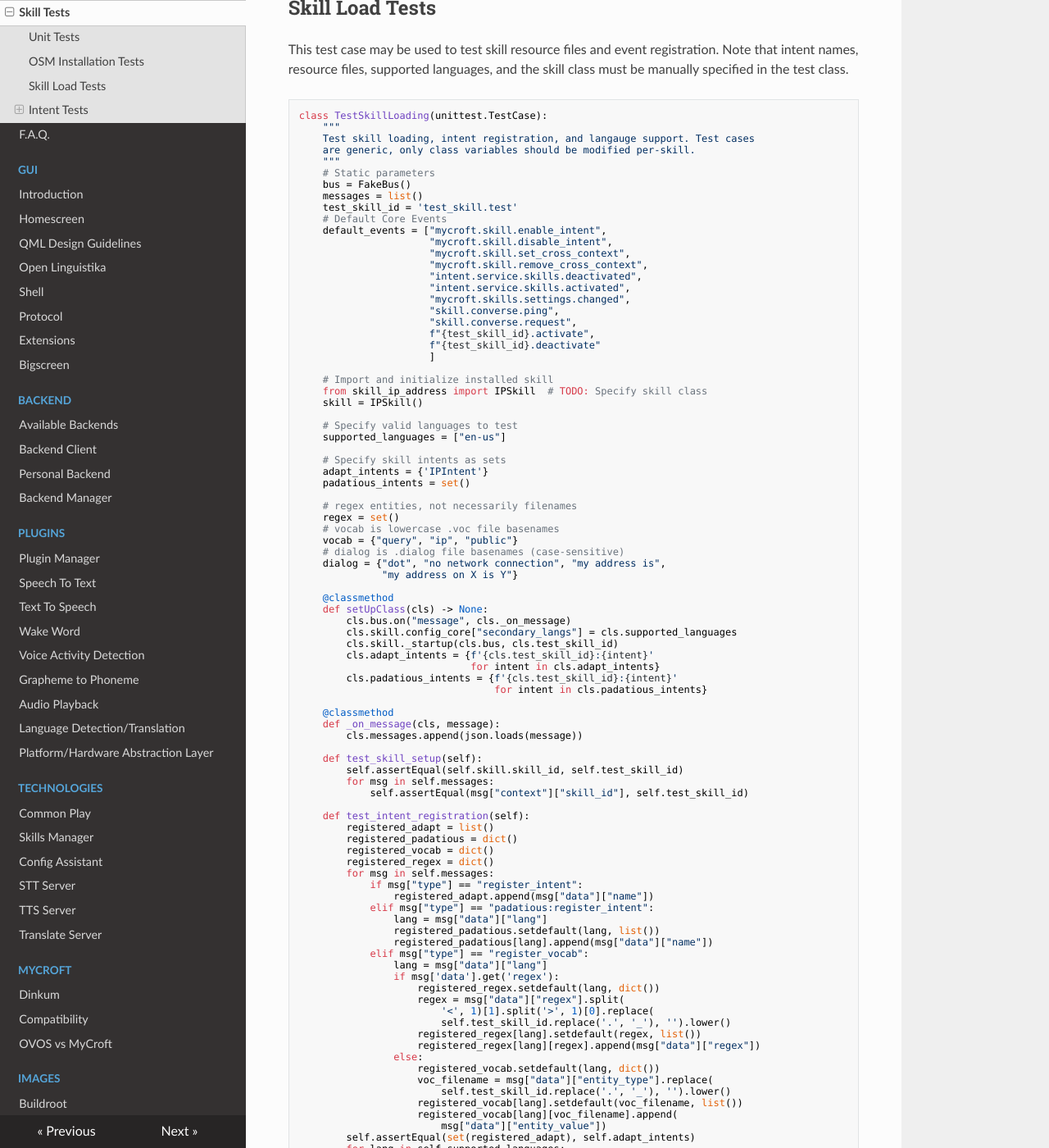
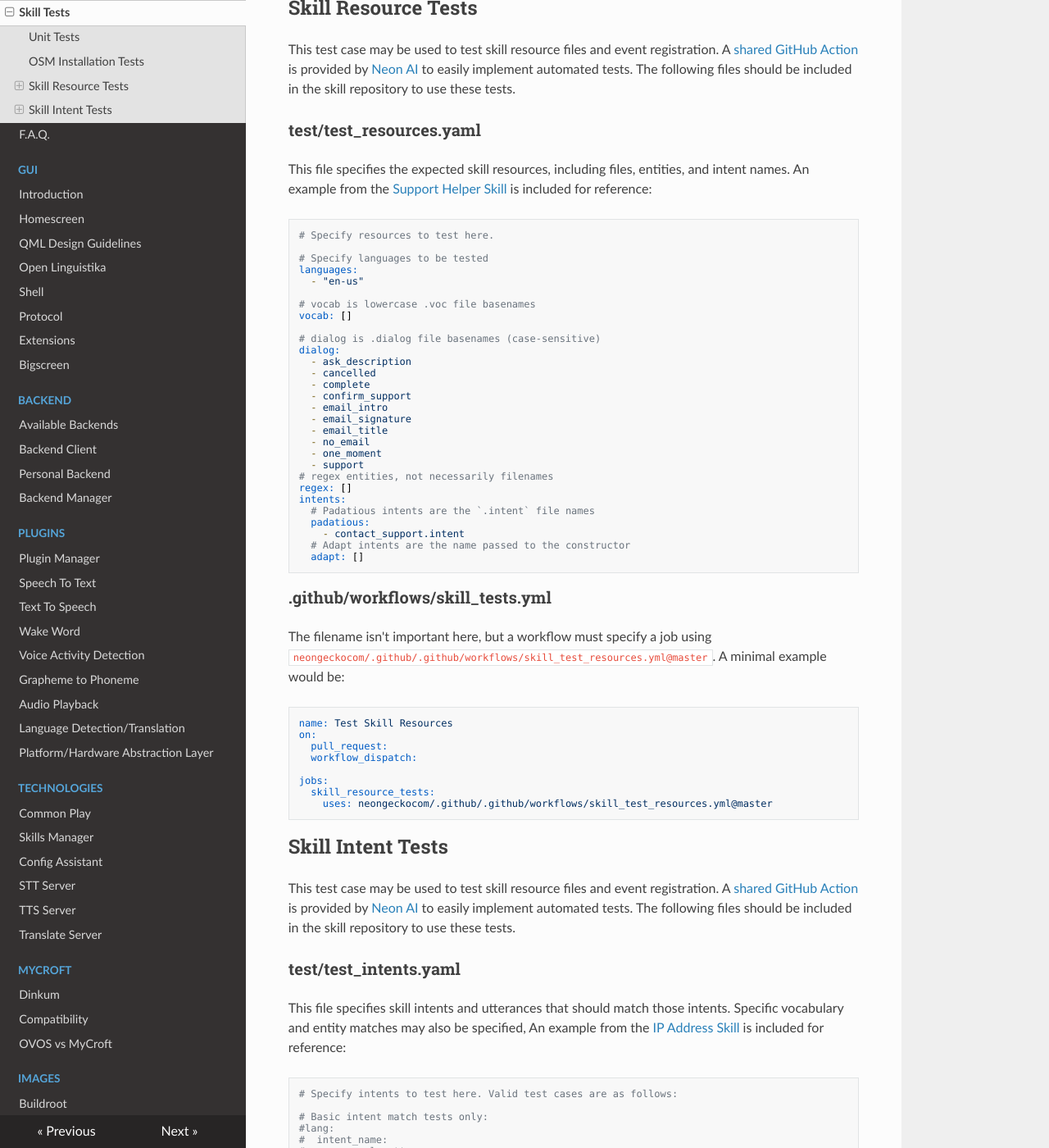
Before and after one commit to OpenVoiceOS/community-docs, an MkDocs documentation site: the page built from docs/skill_tests.md, in a window 1280 px wide and 1400 px high, scrolled down 971 px. Shown: the whole window at 82% size. Built offline with MkDocs 1.6.1, drawn with Linux system fonts in a browser that asks for light colours; nearby versions of some CDN libraries; some of the changed text lies outside the part shown.

Commit message:
Update docs to specify shared workflows

````diff
--- a/docs/skill_tests.md
+++ b/docs/skill_tests.md
@@ -43,197 +43,74 @@ class TestOSM(unittest.TestCase):
         self.assertEqual(updated, False)
 ```
 
-## Skill Load Tests
+## Skill Resource Tests
 This test case may be used to test skill resource files and event registration.
-Note that intent names, resource files, supported languages, and the skill class
-must be manually specified in the test class.
-```python
-class TestSkillLoading(unittest.TestCase):
-    """
-    Test skill loading, intent registration, and langauge support. Test cases
-    are generic, only class variables should be modified per-skill.
-    """
-    # Static parameters
-    bus = FakeBus()
-    messages = list()
-    test_skill_id = 'test_skill.test'
-    # Default Core Events
-    default_events = ["mycroft.skill.enable_intent",
-                      "mycroft.skill.disable_intent",
-                      "mycroft.skill.set_cross_context",
-                      "mycroft.skill.remove_cross_context",
-                      "intent.service.skills.deactivated",
-                      "intent.service.skills.activated",
-                      "mycroft.skills.settings.changed",
-                      "skill.converse.ping",
-                      "skill.converse.request",
-                      f"{test_skill_id}.activate",
-                      f"{test_skill_id}.deactivate"
-                      ]
+A [shared GitHub Action](https://github.com/NeonGeckoCom/.github/blob/master/.github/workflows/skill_test_resources.yml)
+is provided by [Neon AI](https://github.com/NeonGeckoCom) to easily implement automated tests. The following files should
+be included in the skill repository to use these tests.
 
-    # Import and initialize installed skill
-    from skill_ip_address import IPSkill  # TODO: Specify skill class
-    skill = IPSkill()
+### test/test_resources.yaml
+This file specifies the expected skill resources, including files, entities, and intent names. An example from the
+[Support Helper Skill](https://github.com/NeonGeckoCom/skill-support_helper/blob/dev/test/test_resources.yaml) is
+included for reference:
 
-    # Specify valid languages to test
-    supported_languages = ["en-us"]
+```yaml
+# Specify resources to test here.
 
-    # Specify skill intents as sets
-    adapt_intents = {'IPIntent'}
-    padatious_intents = set()
+# Specify languages to be tested
+languages:
+  - "en-us"
 
-    # regex entities, not necessarily filenames
-    regex = set()
-    # vocab is lowercase .voc file basenames
-    vocab = {"query", "ip", "public"}
-    # dialog is .dialog file basenames (case-sensitive)
-    dialog = {"dot", "no network connection", "my address is",
-              "my address on X is Y"}
+# vocab is lowercase .voc file basenames
+vocab: []
 
-    @classmethod
-    def setUpClass(cls) -> None:
-        cls.bus.on("message", cls._on_message)
-        cls.skill.config_core["secondary_langs"] = cls.supported_languages
-        cls.skill._startup(cls.bus, cls.test_skill_id)
-        cls.adapt_intents = {f'{cls.test_skill_id}:{intent}'
-                             for intent in cls.adapt_intents}
-        cls.padatious_intents = {f'{cls.test_skill_id}:{intent}'
-                                 for intent in cls.padatious_intents}
-
-    @classmethod
-    def _on_message(cls, message):
-        cls.messages.append(json.loads(message))
-
-    def test_skill_setup(self):
-        self.assertEqual(self.skill.skill_id, self.test_skill_id)
-        for msg in self.messages:
-            self.assertEqual(msg["context"]["skill_id"], self.test_skill_id)
-
-    def test_intent_registration(self):
-        registered_adapt = list()
-        registered_padatious = dict()
-        registered_vocab = dict()
-        registered_regex = dict()
-        for msg in self.messages:
-            if msg["type"] == "register_intent":
-                registered_adapt.append(msg["data"]["name"])
-            elif msg["type"] == "padatious:register_intent":
-                lang = msg["data"]["lang"]
-                registered_padatious.setdefault(lang, list())
-                registered_padatious[lang].append(msg["data"]["name"])
-            elif msg["type"] == "register_vocab":
-                lang = msg["data"]["lang"]
-                if msg['data'].get('regex'):
-                    registered_regex.setdefault(lang, dict())
-                    regex = msg["data"]["regex"].split(
-                        '<', 1)[1].split('>', 1)[0].replace(
-                        self.test_skill_id.replace('.', '_'), '').lower()
-                    registered_regex[lang].setdefault(regex, list())
-                    registered_regex[lang][regex].append(msg["data"]["regex"])
-                else:
-                    registered_vocab.setdefault(lang, dict())
-                    voc_filename = msg["data"]["entity_type"].replace(
-                        self.test_skill_id.replace('.', '_'), '').lower()
-                    registered_vocab[lang].setdefault(voc_filename, list())
-                    registered_vocab[lang][voc_filename].append(
-                        msg["data"]["entity_value"])
-        self.assertEqual(set(registered_adapt), self.adapt_intents)
-        for lang in self.supported_languages:
-            if self.padatious_intents:
-                self.assertEqual(set(registered_padatious[lang]),
-                                 self.padatious_intents)
-            if self.vocab:
-                self.assertEqual(set(registered_vocab[lang].keys()), self.vocab)
-            if self.regex:
-                self.assertEqual(set(registered_regex[lang].keys()), self.regex)
-            for voc in self.vocab:
-                # Ensure every vocab file has at least one entry
-                self.assertGreater(len(registered_vocab[lang][voc]), 0)
-            for rx in self.regex:
-                # Ensure every vocab file has exactly one entry
-                self.assertTrue(all((rx in line for line in
-                                     registered_regex[lang][rx])))
-
-    def test_skill_events(self):
-        events = self.default_events + list(self.adapt_intents)
-        for event in events:
-            self.assertIn(event, [e[0] for e in self.skill.events])
-
-    def test_dialog_files(self):
-        for lang in self.supported_languages:
-            for dialog in self.dialog:
-                file = self.skill.find_resource(f"{dialog}.dialog", "dialog",
-                                                lang)
-                self.assertTrue(os.path.isfile(file))
+# dialog is .dialog file basenames (case-sensitive)
+dialog:
+  - ask_description
+  - cancelled
+  - complete
+  - confirm_support
+  - email_intro
+  - email_signature
+  - email_title
+  - no_email
+  - one_moment
+  - support
+# regex entities, not necessarily filenames
+regex: []
+intents:
+  # Padatious intents are the `.intent` file names
+  padatious:
+    - contact_support.intent
+  # Adapt intents are the name passed to the constructor
+  adapt: []
 ```
 
-## Intent Tests
-The following test case may be added to test intent matches:
-```python
-class TestSkillIntentMatching(unittest.TestCase):
-    # Import and initialize installed skill
-    from skill_ip_address import IPSkill
-    skill = IPSkill()
+### .github/workflows/skill_tests.yml
+The filename isn't important here, but a workflow must specify a job using
+`neongeckocom/.github/.github/workflows/skill_test_resources.yml@master`. A minimal example would be:
+```yaml
+name: Test Skill Resources
+on:
+  pull_request:
+  workflow_dispatch:
 
-    import yaml
-    test_intents = join(dirname(__file__), 'test_intents.yaml')
-    with open(test_intents) as f:
-        valid_intents = yaml.safe_load(f)
-
-    from mycroft.skills.intent_service import IntentService
-    bus = FakeBus()
-    intent_service = IntentService(bus)
-    test_skill_id = 'test_skill.test'
-
-    @classmethod
-    def setUpClass(cls) -> None:
-        cls.skill.config_core["secondary_langs"] = list(cls.valid_intents.keys())
-        cls.skill._startup(cls.bus, cls.test_skill_id)
-
-    def test_intents(self):
-        for lang in self.valid_intents.keys():
-            for intent, examples in self.valid_intents[lang].items():
-                intent_event = f'{self.test_skill_id}:{intent}'
-                self.skill.events.remove(intent_event)
-                intent_handler = Mock()
-                self.skill.events.add(intent_event, intent_handler)
-                for utt in examples:
-                    if isinstance(utt, dict):
-                        data = list(utt.values())[0]
-                        utt = list(utt.keys())[0]
-                    else:
-                        data = list()
-                    message = Message('test_utterance',
-                                      {"utterances": [utt], "lang": lang})
-                    self.intent_service.handle_utterance(message)
-                    intent_handler.assert_called_once()
-                    intent_message = intent_handler.call_args[0][0]
-                    self.assertIsInstance(intent_message, Message)
-                    self.assertEqual(intent_message.msg_type, intent_event)
-                    for datum in data:
-                        if isinstance(datum, dict):
-                            name = list(datum.keys())[0]
-                            value = list(datum.values())[0]
-                        else:
-                            name = datum
-                            value = None
-                        if name in intent_message.data:
-                            # This is an entity
-                            voc_id = name
-                        else:
-                            # We mocked the handler, data is munged
-                            voc_id = f'{self.test_skill_id.replace(".", "_")}' \
-                                     f'{name}'
-                        self.assertIsInstance(intent_message.data.get(voc_id),
-                                              str, intent_message.data)
-                        if value:
-                            self.assertEqual(intent_message.data.get(voc_id),
-                                             value)
-                    intent_handler.reset_mock()
+jobs:
+  skill_resource_tests:
+    uses: neongeckocom/.github/.github/workflows/skill_test_resources.yml@master
 ```
 
-### test_intents.yaml
-The intent tests may be specified a few ways in `test_intents.yaml`:
+## Skill Intent Tests
+This test case may be used to test skill resource files and event registration.
+A [shared GitHub Action](https://github.com/NeonGeckoCom/.github/blob/master/.github/workflows/skill_test_intents.yml)
+is provided by [Neon AI](https://github.com/NeonGeckoCom) to easily implement automated tests. The following files should
+be included in the skill repository to use these tests.
+
+### test/test_intents.yaml
+This file specifies skill intents and utterances that should match those intents. Specific vocabulary and entity matches
+may also be specified, An example from the
+[IP Address Skill](https://github.com/NeonGeckoCom/skill-ip_address/blob/dev/test/test_intents.yaml) is
+included for reference:
 ```yaml
 # Specify intents to test here. Valid test cases are as follows:
 
@@ -268,3 +145,17 @@ en-us:
   - what is my public IP address?:
     - public: public
 ```
+
+### .github/workflows/skill_tests.yml
+The filename isn't important here, but a workflow must specify a job using
+`neongeckocom/.github/.github/workflows/skill_test_intents.yml@master`. A minimal example would be:
+```yaml
+name: Test Skill Resources
+on:
+  pull_request:
+  workflow_dispatch:
+
+jobs:
+  skill_intent_tests:
+    uses: neongeckocom/.github/.github/workflows/skill_test_intents.yml@master
+```
````
